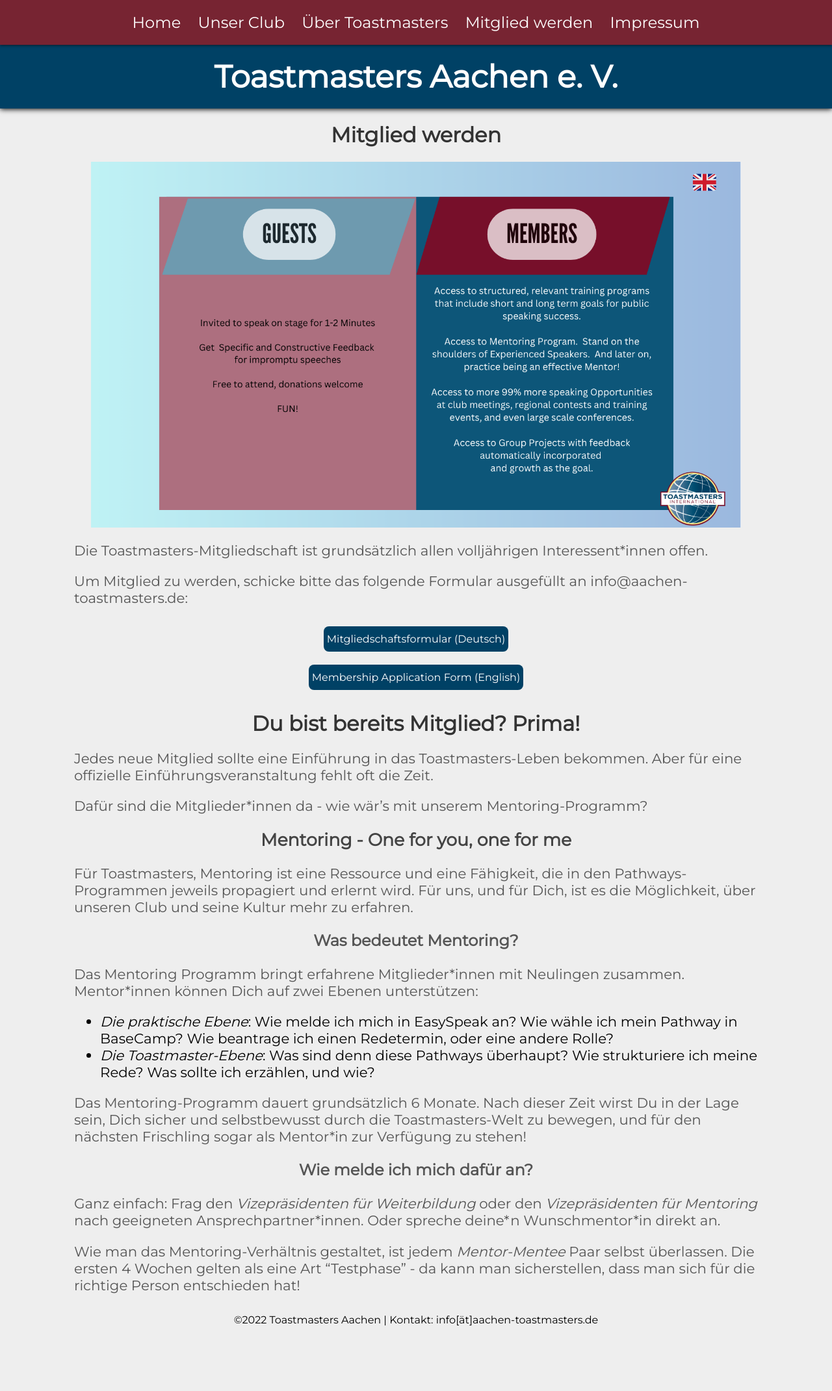
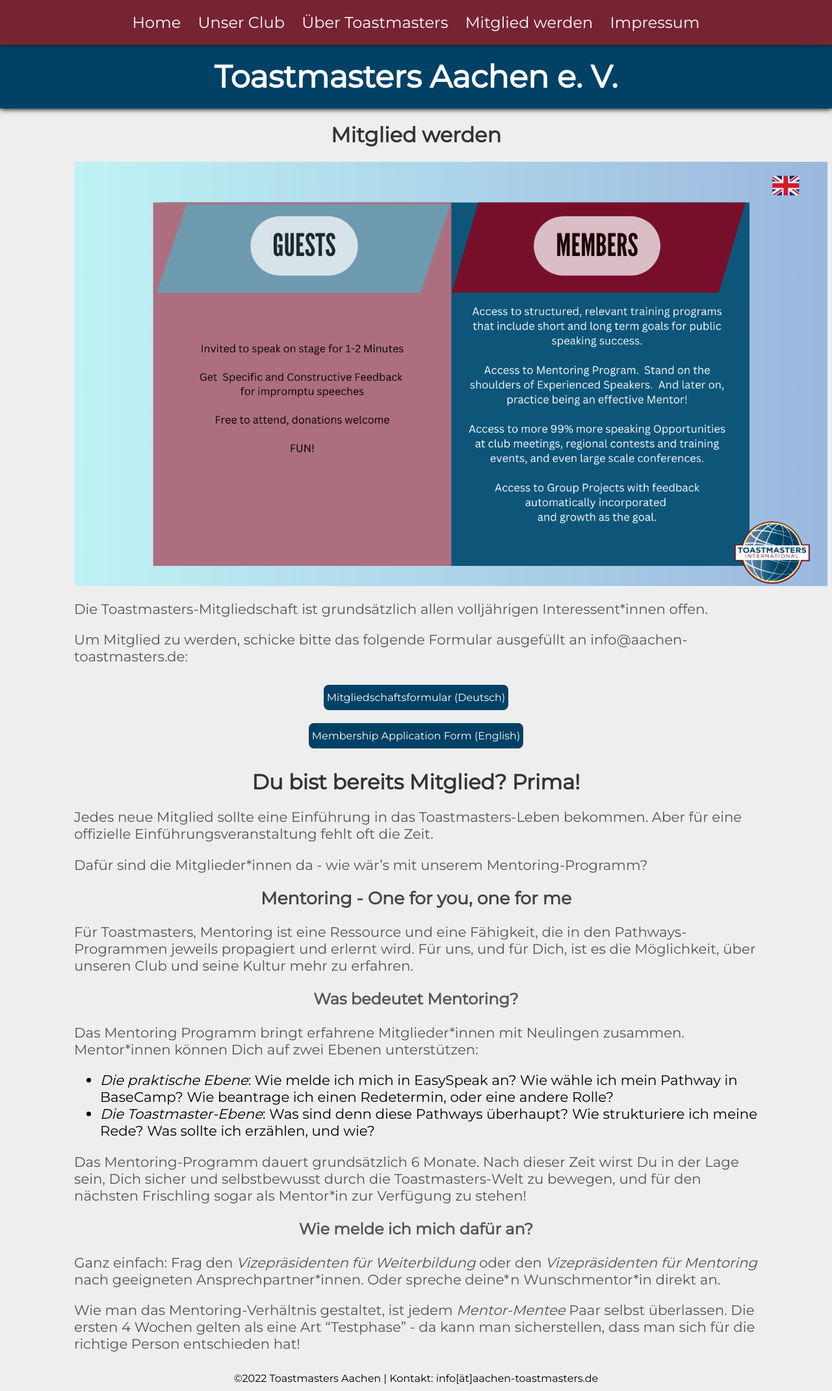
Before and after one commit to toastmasters-aachen/toastmasters-aachen.github.io, a Jekyll site: the page built from membership.md, in a window 1280 px wide. Shown: the whole page at 65% size. Built offline with Jekyll 4.4.1, drawn with Linux system fonts in a browser that asks for light colours; before the commit the page ends 2051 px from its top, so only the background shows below that.

Commit message:
increased width

```diff
--- a/membership.md
+++ b/membership.md
@@ -4,7 +4,7 @@ layout: default
 
 # Mitglied werden
 
-<img src="/assets/images/members_vs_guests_v1.png" width="1000" style="display: block; margin-left: auto; margin-right: auto;">
+<img src="/assets/images/members_vs_guests_v1.png" width="1160" style="display: block; margin-left: auto; margin-right: auto;">
 
 
 Die Toastmasters-Mitgliedschaft ist grundsätzlich allen volljährigen Interessent*innen offen.
```
